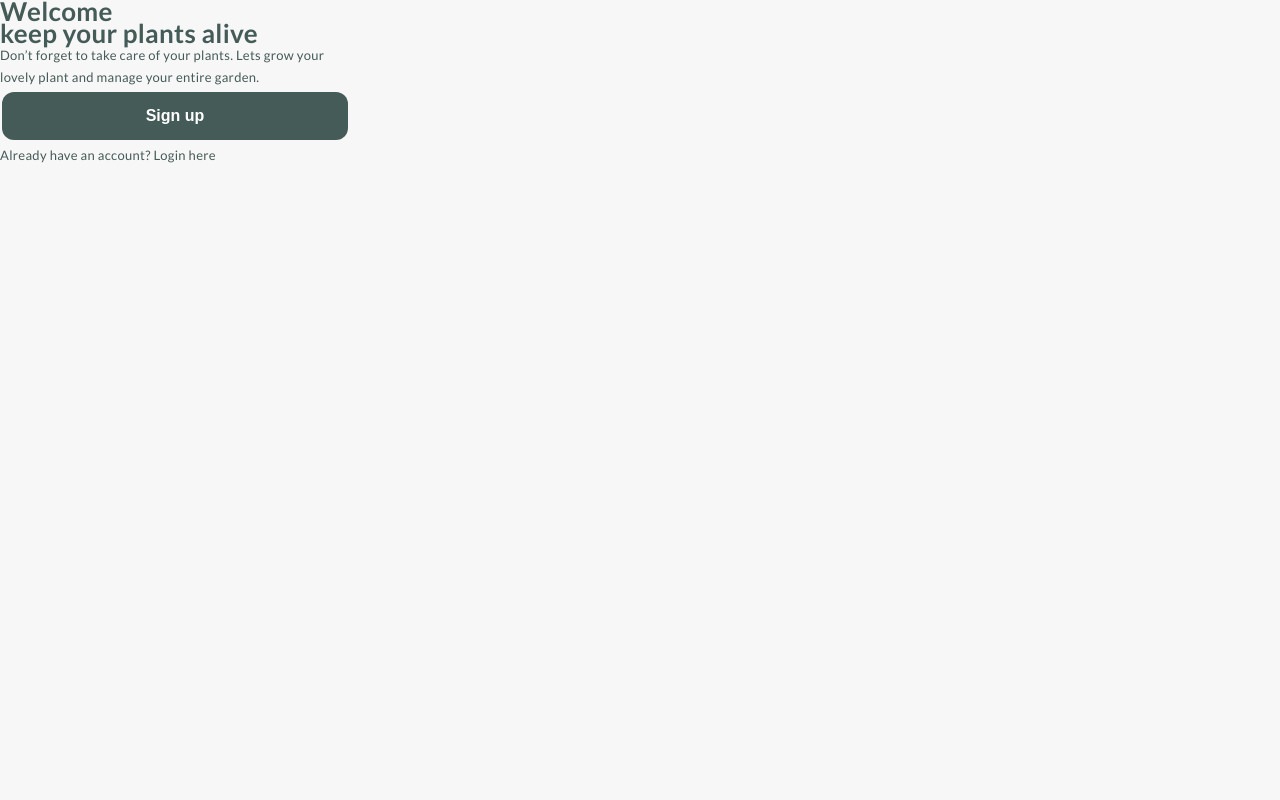
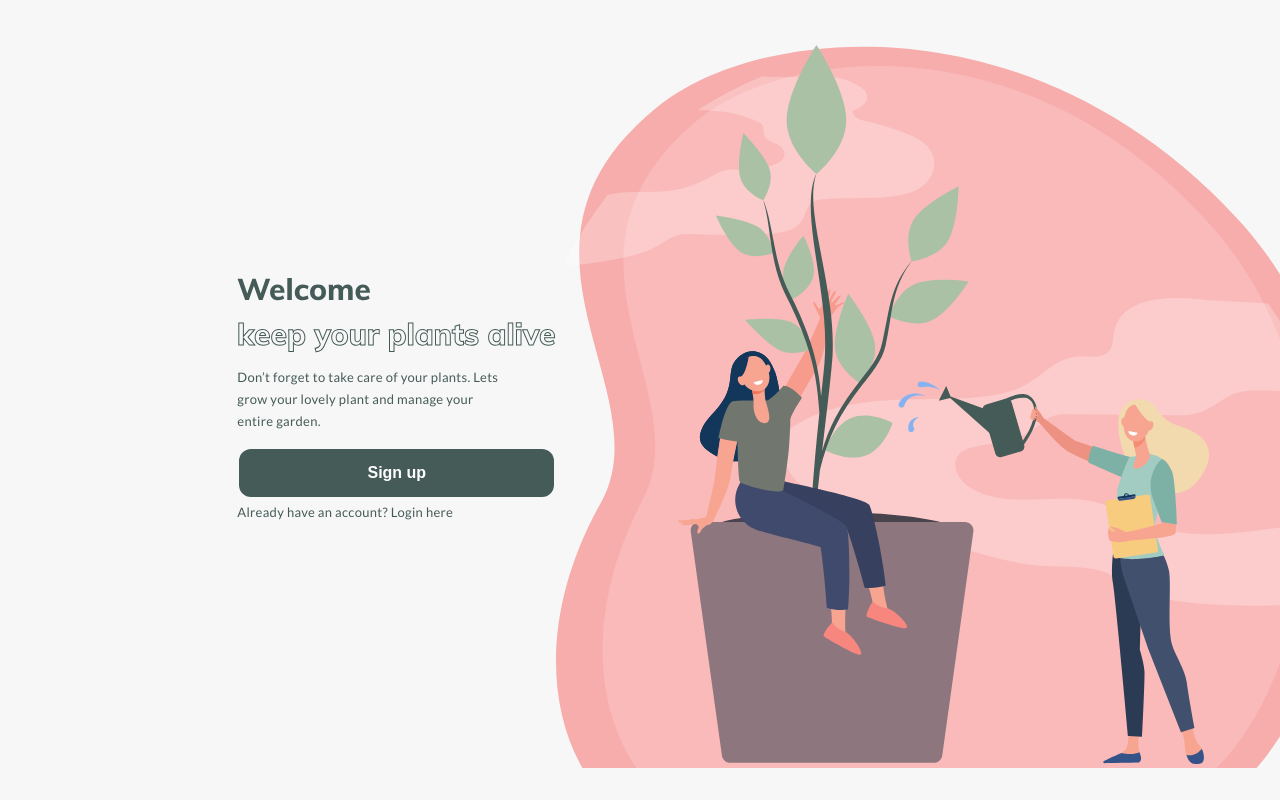
Before and after one commit to lduvnas/plant-app, a React (Create React App) app: page /welcome in a window 1280 px wide. Built offline with nearby package versions, Linux system fonts and the light colour scheme; no server answers; the database is empty.

Commit message:
Add styles

```diff
--- a/src/pages/HomePage/HomePage.jsx
+++ b/src/pages/HomePage/HomePage.jsx
@@ -4,6 +4,8 @@ import { PlantContext } from "../../contexts/PlantContextProvider";
 import PlantList from "../../components/PlantList";
 import UserPlantList from "../../components/UserPlantList/UserPlantList";
 import Navbar from "../../components/Navbar";
+import wave1 from "../../assets/svg/wave1.svg";
+import wave2 from "../../assets/svg/wave2.svg";
 
 const HomePage = () => {
   const { plantListData } = useContext(PlantContext);
@@ -11,12 +13,15 @@ const HomePage = () => {
   return (
     <S.Container>
       <Navbar />
+
+      <S.Wave1 src={wave1} alt="wave" />
       <div>
-        <h2>Your Garden</h2>
+        <S.Title>Your Garden</S.Title>
         <UserPlantList />
-        <h2>Discover</h2>
+        <S.Title>Discover</S.Title>
         <PlantList plantListData={plantListData} />
       </div>
+      <S.Wave2 src={wave2} alt="wave" />
     </S.Container>
   );
 };
--- a/src/pages/HomePage/styled.js
+++ b/src/pages/HomePage/styled.js
@@ -5,4 +5,29 @@ export const Container = styled.div`
   align-items: center;
   justify-content: center;
   flex-direction: column;
+  position: relative;
+  /* height: 100vh; */
 `;
+
+export const Wave1 = styled.img`
+  position: fixed;
+  top: 0;
+  left: 0;
+  z-index: -1;
+  opacity: 0.8;
+  width: 24vw;
+`;
+
+export const Wave2 = styled.img`
+  position: fixed;
+  right: 0;
+  bottom: -3%;
+  z-index: -1;
+  opacity: 0.8;
+  width: 20vw;
+`;
+
+export const Title = styled.h2`
+  margin-top: 3em;
+  margin-bottom: 0.5em;
+`;
--- a/src/pages/LandingPage/LandingPage.jsx
+++ b/src/pages/LandingPage/LandingPage.jsx
@@ -1,6 +1,7 @@
 import React from "react";
 import * as S from "./styled";
-// import landing from "../../images/landing.svg";
+import landing from "../../assets/svg/landing.svg";
+import welcome from "../../assets/svg/welcome.svg";
 import Button from "../../components/Button";
 import { Link, useHistory } from "react-router-dom";
 
@@ -9,16 +10,17 @@ const LandingPage = () => {
   return (
     <S.Container>
       <S.WelcomeContainer>
-        <h1>Welcome</h1>
-        <h1>keep your plants alive</h1>
-        <p>
+        {/* <S.Title>Welcome</S.Title>
+        <S.SubTitle>keep your plants alive</S.SubTitle> */}
+        <S.Welcome src={welcome} alt="welcome" />
+        <S.Description>
           Don’t forget to take care of your plants. Lets grow your lovely plant
           and manage your entire garden.
-        </p>
+        </S.Description>
         <Button onClick={() => history.push("/signup")} title="Sign up" />
         <Link to="/login">Already have an account? Login here</Link>
       </S.WelcomeContainer>
-      {/* <img src={landing} alt="landing" /> */}
+      <S.Image src={landing} alt="landing" />
     </S.Container>
   );
 };
--- a/src/pages/LandingPage/styled.js
+++ b/src/pages/LandingPage/styled.js
@@ -1,14 +1,12 @@
 import styled from "styled-components";
 
 export const Container = styled.div`
-  /* display: flex;
-  flex: 1;
+  display: flex;
   align-items: center;
-  justify-content: center; */
-  width: 60%;
-  display: flex;
-  justify-content: space-between;
-  align-items: center;
+  justify-content: center;
+  width: 100vw;
+  height: 100vh;
+  overflow: hidden;
 `;
 
 export const WelcomeContainer = styled.div`
@@ -16,3 +14,31 @@ export const WelcomeContainer = styled.div`
   display: flex;
   flex-direction: column;
 `;
+
+export const Welcome = styled.img`
+  margin-bottom: 1em;
+`;
+
+export const Title = styled.h1`
+  font-family: "Mulish", sans-serif;
+  font-size: 50px;
+  font-weight: 800;
+`;
+export const SubTitle = styled.h1`
+  font-family: "Mulish", sans-serif;
+  font-size: 50px;
+  font-weight: 800;
+  color: transparent;
+  border: solid 1px #455b57;
+`;
+
+export const Description = styled.p`
+  max-width: 270px;
+  margin-bottom: 1em;
+`;
+
+export const Image = styled.img`
+  width: 58%;
+  margin-right: -20%;
+  margin-bottom: -1%;
+`;
```
